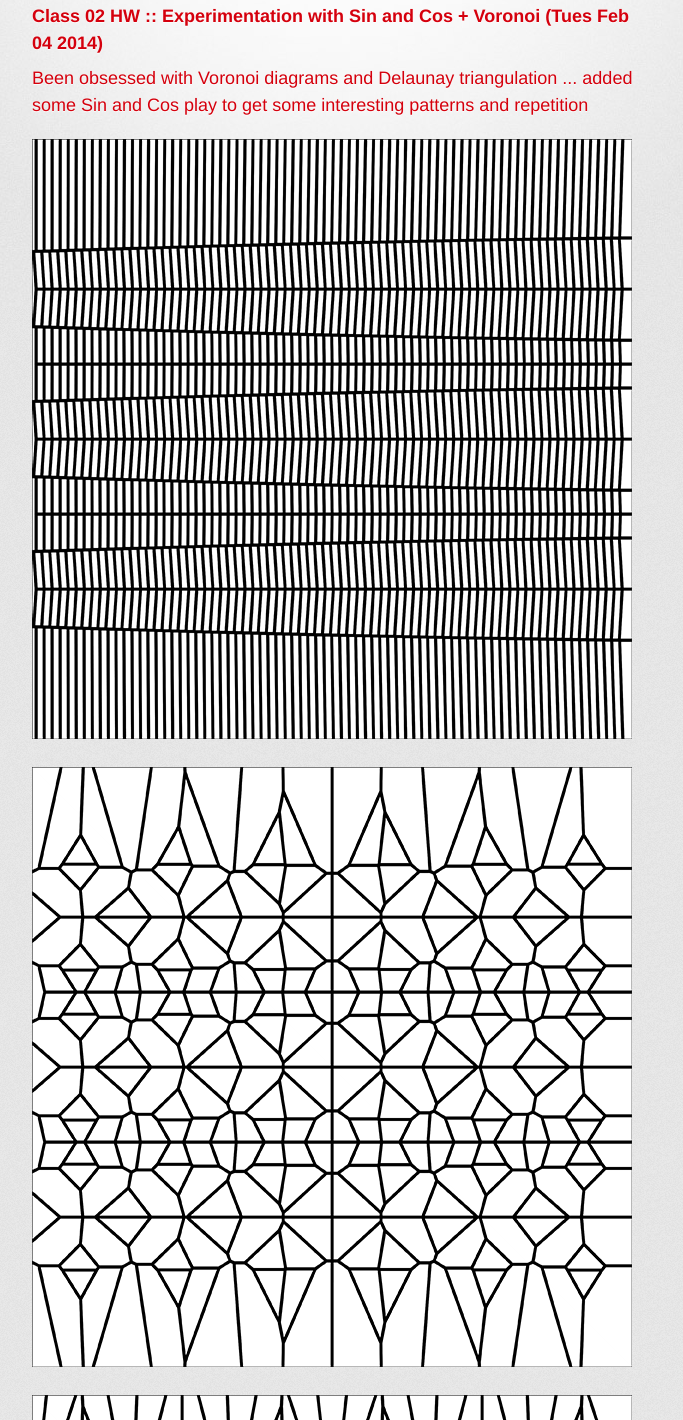
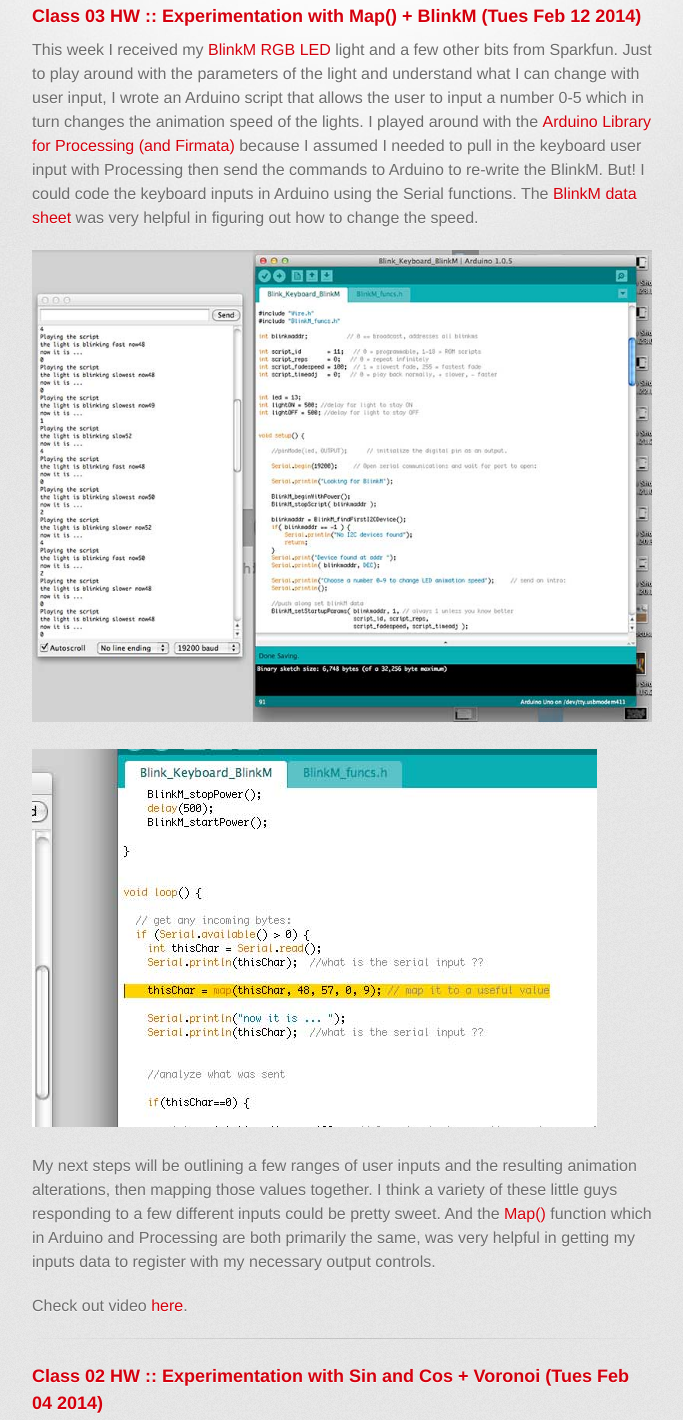
Before and after one commit to amyleew/pandas14, a plain HTML site: page index.html in a window 1280 px wide. Shown: the part 268-1688 px from the top of the page, without its empty margins (298-981 px from the left). Drawn offline with Linux system fonts and the light colour scheme; a web font is replaced by a local one.

Commit message:
homework 3 update
Map(), BlinkM and keyboard

```diff
--- a/index.html
+++ b/index.html
@@ -30,7 +30,7 @@
 
         <hr>
 
-<h3><a name="welcome-to-github-pages" class="anchor" href="#welcome-to-github-pages">
+<h3><a name="welcome-to-github-pages" class="anchor" href="#welcome-to-github-pages"></h3>
 <span class="octicon octicon-link"></span></a>
 
 
@@ -45,7 +45,20 @@
 
 <!-- SAY STUFF HERE -->
 
+ <h3><a name="welcome-to-github-pages" class="anchor" href="#welcome-to-github-pages"><span class="octicon octicon-link"></span></a>Class 03 HW :: Experimentation with Map() + <a href="http://thingm.com/products/blinkm/" target="_blank">BlinkM</a> (Tues Feb 12 2014)</h3>
 
+<p>This week I received my <a href="https://www.sparkfun.com/products/8579" target="_blank">BlinkM RGB LED</a> light and a few other bits from Sparkfun. Just to play around with the parameters of the light and understand what I can change with user input, I wrote an Arduino script that allows the user to input a number 0-5 which in turn changes the animation speed of the lights. I played around with the <a href="http://playground.arduino.cc/Interfacing/Processing" target="_blank">Arduino Library for Processing (and Firmata)</a> because I assumed I needed to pull in the keyboard user input with Processing then send the commands to Arduino to re-write the BlinkM. But! I could code the keyboard inputs in Arduino using the Serial functions. The <a href="http://thingm.com/fileadmin/thingm/downloads/BlinkM_datasheet.pdf" target="_blank">BlinkM data sheet</a> was very helpful in figuring out how to change the speed.</p>
+
+<p><img src="images/hw3/screenshot1.jpg"></p>
+<p><img src="images/hw3/screenshot2.jpg"></p>
+
+
+<p>My next steps will be outlining a few ranges of user inputs and the resulting animation alterations, then mapping those values together. I think a variety of these little guys responding to a few different inputs could be pretty sweet. And the <a href="http://arduino.cc/en/Reference/Map" target="_blank">Map()</a> function which in Arduino and Processing are both primarily the same, was very helpful in getting my inputs data to register with my necessary output controls.</p>
+
+<p>Check out video <a href="http://biobubbles.tumblr.com/post/76436406780/this-week-i-received-my-blinkm-rgb-led-light-and-a" target="_blank">here</a>.</p>
+
+
+<hr>
 
  <h3><a name="welcome-to-github-pages" class="anchor" href="#welcome-to-github-pages"><span class="octicon octicon-link"></span></a>Class 02 HW :: Experimentation with Sin and Cos + Voronoi (Tues Feb 04 2014)</h3>
 
```
Also changed, not shown: images/hw3/screenshot1.jpg (added), images/hw3/screenshot2.jpg (added), 1 other file.
